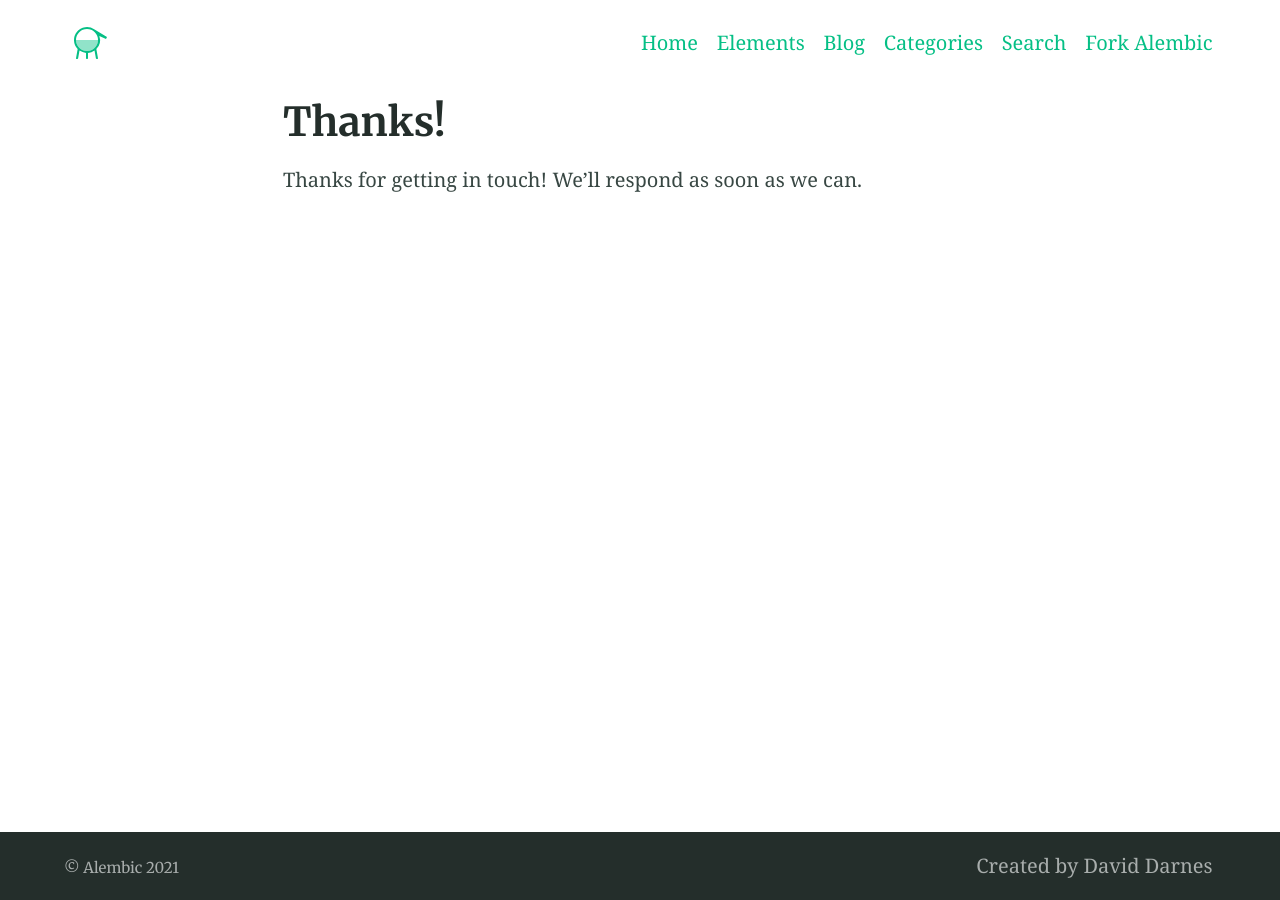
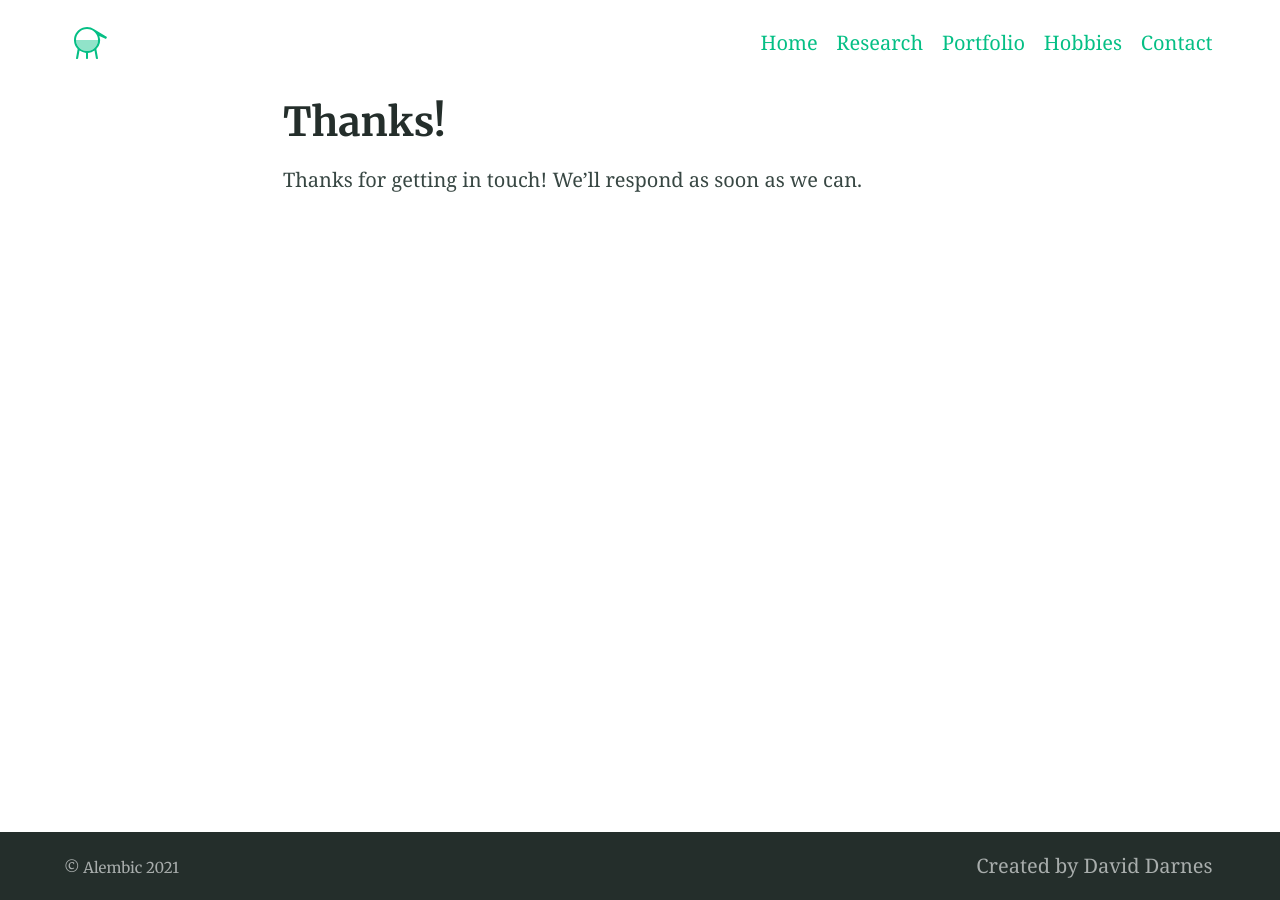
Before and after one commit to NaosFabrik/NaosFabrik.github.io, a Jekyll site: the page built from thanks.md, in a window 1280 px wide. Built offline with Jekyll 4.4.1, drawn with Linux system fonts in a browser that asks for light colours.

Commit message:
Update _config.yml

```diff
--- a/_config.yml
+++ b/_config.yml
@@ -121,16 +121,14 @@ favicons: # Favicons are also used in the manifest file. Syntax is 'size: path'
 navigation_header:
 - title: Home
   url: /
-- title: Elements
+- title: Research
   url: /elements/
-- title: Blog
+- title: Portfolio
   url: /blog/
-- title: Categories
+- title: Hobbies
   url: /categories/
-- title: Search
+- title: Contact
   url: /search/
-- title: Fork Alembic
-  url: https://github.com/daviddarnes/alembic
 
 navigation_footer:
 - title: Created by David Darnes
```
